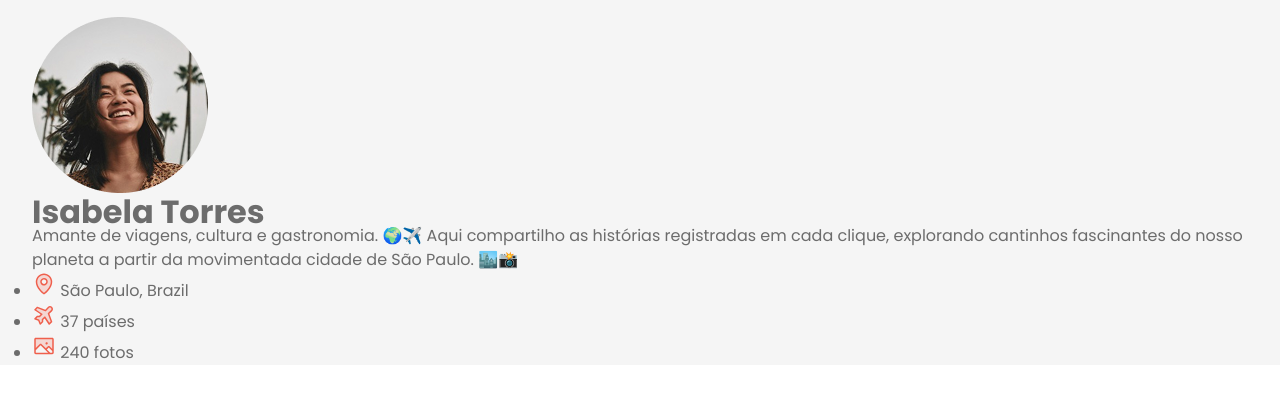
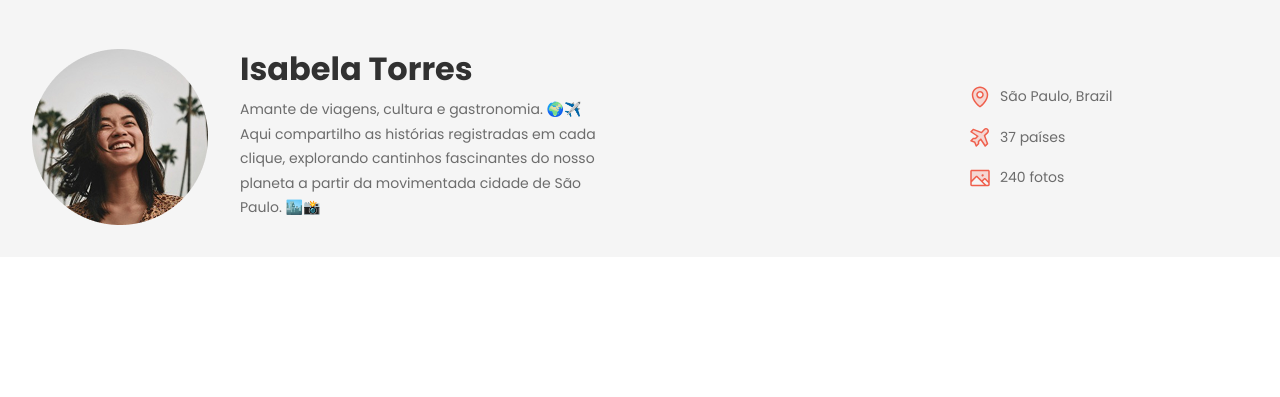
Before and after one commit to jaokzz/Projeto-Travelgram, a plain HTML site: page index.html in a window 1280 px wide. Shown: the part 79-476 px from the top of the page. Drawn offline with Linux system fonts and the light colour scheme.

Commit message:
Aplicando style no header

```diff
--- a/index.html
+++ b/index.html
@@ -39,13 +39,15 @@
             <div class="container">
             <div id="profile">
                 <img src="assets/Profile pic.png" alt="Imagem isabela" />
+                <div id="info-perfil">
                 <h1>Isabela Torres</h1>
                 <p>
-              Amante de viagens, cultura e gastronomia. 🌍✈️ Aqui compartilho as
+                Amante de viagens, cultura e gastronomia. 🌍✈️<br> Aqui compartilho as
                 histórias registradas em cada clique, explorando cantinhos
                 fascinantes do nosso planeta a partir da movimentada cidade de São
                 Paulo. 🏙️📸
                 </p>
+                </div>
             </div>
 
             <ul id="info">
--- /dev/null
+++ b/styles/header.css
@@ -0,0 +1,41 @@
+header {
+    padding-block: 32px;
+    font: var(--text-md);
+}
+
+header .container {
+    display: flex;
+    justify-content: space-between;
+    align-items: center;
+}
+
+#profile {
+    display: flex;
+    gap: 32px;
+}
+
+#profile > div {
+    max-width: 384px;
+}
+
+#profile h1 {
+    font: var(--text-lg);
+    color: var(--text-color-primary);
+    margin-bottom: 8px;
+}
+
+#info {
+    list-style: none;
+
+    display: flex;
+    flex-direction: column;
+    gap: 16px;
+
+    width: 280px;
+}
+
+#info li {
+    display: flex;
+    align-items: center;
+    gap: 8px;
+}
--- a/styles/index.css
+++ b/styles/index.css
@@ -1,2 +1,3 @@
 @import url(global.css);
 @import url(nav.css);
+@import url(header.css);
```
Lines whose indentation alone changed are shown as unchanged.
